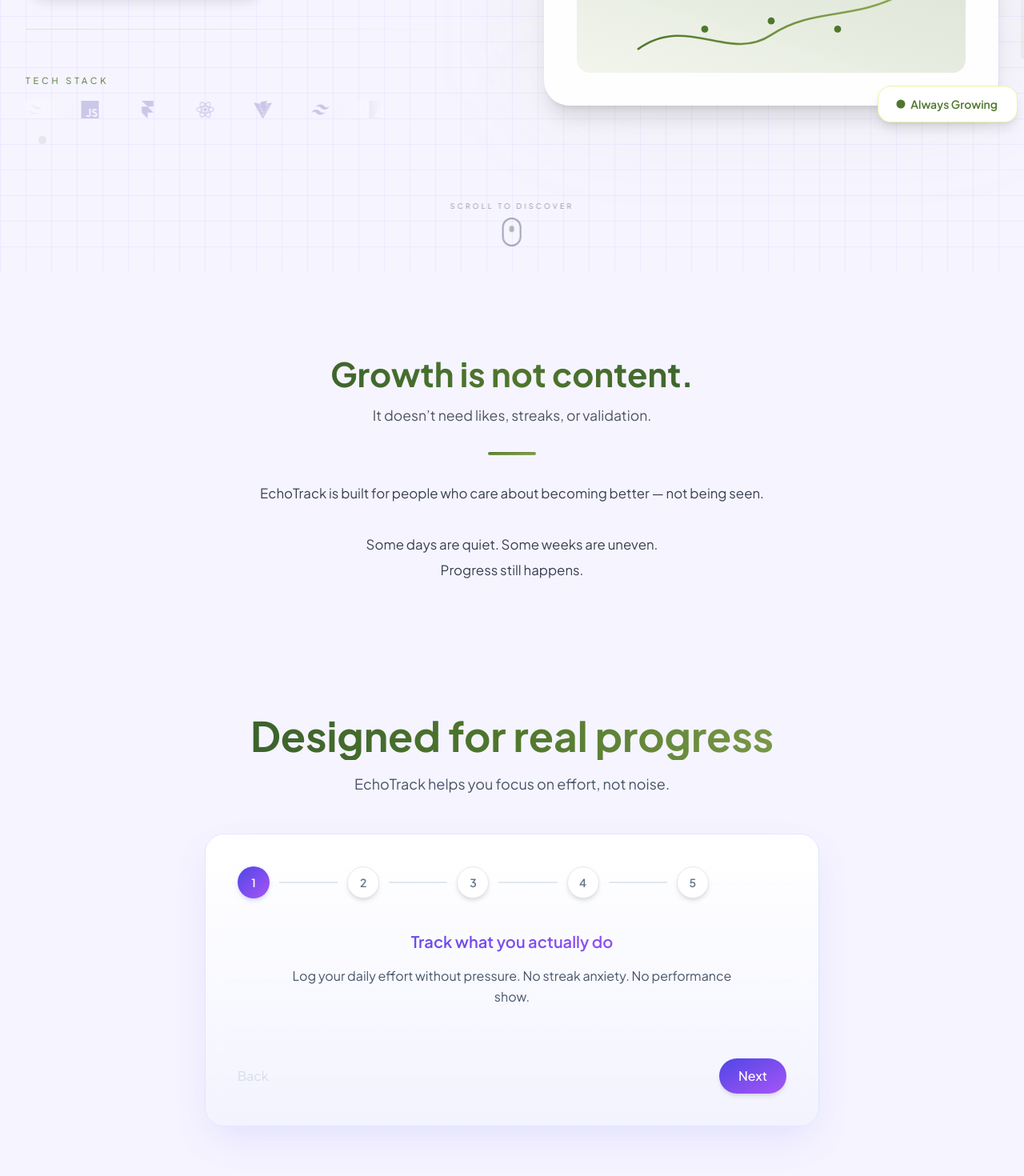
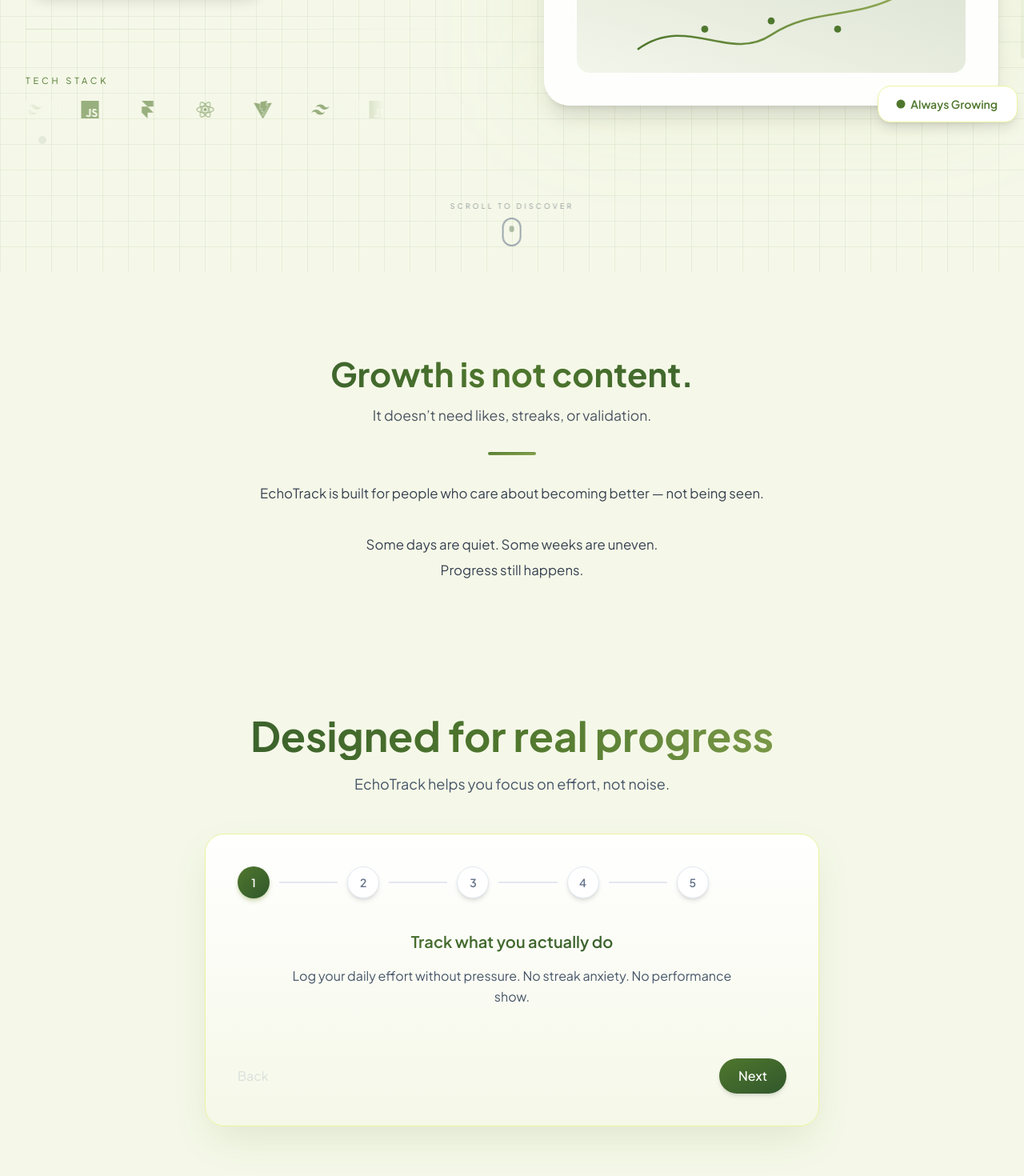
Before and after one commit to anand-exe7/echoTrack_front-end, a React (Vite) app: page / in a window 1280 px wide. Shown: the part 460-1930 px from the top of the page at 80% size. Built offline with nearby package versions, Linux system fonts and the light colour scheme.

Commit message:
Landing page done by mirudhula

```diff
--- a/src/components/landing/GlassIcons.jsx
+++ b/src/components/landing/GlassIcons.jsx
@@ -1,6 +1,6 @@
 const gradientMapping = {
-  indigo: "linear-gradient(135deg,#6366f1,#4f46e5)",
-  violet: "linear-gradient(135deg,#8b5cf6,#7c3aed)",
+  indigo: "linear-gradient(135deg,#4F772D,#31572C)",
+  violet: "linear-gradient(135deg,#90A955,#4F772D)",
 };
 
 const GlassIcons = ({ items }) => {
@@ -39,7 +39,7 @@
               bg-white/70 backdrop-blur-[0.8em]
               border border-white/40
               flex items-center justify-center
-              text-indigo-500 text-[1.6em]
+              text-[#4F772D] text-[1.6em]
               transition-all duration-300 ease-[cubic-bezier(0.83,0,0.17,1)]
               group-hover:text-white
               group-hover:[transform:translate3d(0,0,2em)]"
--- a/src/components/landing/Hero.jsx
+++ b/src/components/landing/Hero.jsx
@@ -38,24 +38,16 @@
       className="min-h-screen pt-32 px-8 max-w-7xl mx-auto relative overflow-hidden"
     >
 
+            <div className="absolute top-10 left-5 w-56 h-56 bg-[#4F772D]/3 rounded-full blur-3xl opacity-30 pointer-events-none animate-pulse" />
 
-      {/* SUBTLE BACKGROUND DECORATIVE ELEMENTS */}
-
-      {/* Floating circles - Top left */}
-      <div className="absolute top-10 left-5 w-56 h-56 bg-[#4F772D]/3 rounded-full blur-3xl opacity-30 pointer-events-none animate-pulse" />
-
-      {/* Floating circles - Bottom right */}
       <div className="absolute bottom-32 right-5 w-64 h-64 bg-[#90A955]/3 rounded-full blur-3xl opacity-30 pointer-events-none animate-pulse" style={{ animationDelay: '1s' }} />
 
-      {/* Small accent dots - scattered */}
       <div className="absolute top-24 left-1/4 w-2 h-2 bg-[#4F772D]/20 rounded-full opacity-40 pointer-events-none" />
       <div className="absolute top-40 right-20 w-3 h-3 bg-[#90A955]/15 rounded-full opacity-30 pointer-events-none" />
       <div className="absolute bottom-40 left-12 w-2.5 h-2.5 bg-[#31572C]/25 rounded-full opacity-35 pointer-events-none" />
 
-      {/* Subtle gradient line accent - left side */}
       <div className="absolute left-0 top-1/3 w-1 h-32 bg-gradient-to-b from-[#4F772D]/10 via-[#4F772D]/5 to-transparent pointer-events-none" />
 
-      {/* Subtle gradient line accent - right side */}
       <div className="absolute right-0 bottom-1/3 w-1 h-40 bg-gradient-to-t from-[#90A955]/10 via-[#90A955]/5 to-transparent pointer-events-none" />
 
       <div className="grid md:grid-cols-2 gap-20 items-center relative z-10">
@@ -117,10 +109,6 @@
             </motion.button>
           </div>
 
-          {/* STATS SECTION */}
-
-
-          {/* Small accent divider */}
           <div className="mt-10 flex items-center gap-4 opacity-50">
             <div className="h-px flex-1 bg-gradient-to-r from-[#4F772D]/30 to-transparent" />
           </div>
@@ -191,7 +179,6 @@
               Small effort, repeated calmly, compounds into meaningful growth.
             </p>
 
-            {/* INTERACTIVE PROGRESS INDICATOR */}
             <div className="mb-6 space-y-3">
               {["Consistency", "Awareness", "Progress"].map((label, i) => (
                 <motion.div
@@ -218,7 +205,6 @@
               ))}
             </div>
 
-            {/* ANIMATED CHART */}
             <motion.div
               className="
                 mt-4 h-[150px] rounded-2xl p-6
@@ -246,7 +232,6 @@
                   transition={{ duration: 2, ease: "easeInOut" }}
                   viewport={{ once: true }}
                 />
-                {/* Animated dots on line */}
                 {[0.25, 0.5, 0.75].map((pos, i) => (
                   <motion.circle
                     key={i}
@@ -266,7 +251,6 @@
             </motion.div>
           </motion.div>
 
-          {/* FLOATING BADGE */}
           <motion.div
             className="absolute -bottom-6 -right-6 px-6 py-3 rounded-2xl bg-white shadow-lg border border-[#ECF39E]"
             animate={{ y: [0, -10, 0] }}
--- a/src/components/landing/LogoLoop.jsx
+++ b/src/components/landing/LogoLoop.jsx
@@ -20,7 +20,7 @@
           <div
             key={index}
             className="flex items-center justify-center flex-shrink-0
-                       text-[#a8a5d6] opacity-70"
+                       text-[#4F772D] opacity-70"
             style={{
               fontSize: `${logoHeight}px`,
               height: `${logoHeight}px`,
@@ -32,8 +32,8 @@
       </div>
 
       {/* Fade edges */}
-      <div className="pointer-events-none absolute inset-y-0 left-0 w-16 bg-gradient-to-r from-[#faf7ff] to-transparent" />
-      <div className="pointer-events-none absolute inset-y-0 right-0 w-16 bg-gradient-to-l from-[#faf7ff] to-transparent" />
+      <div className="pointer-events-none absolute inset-y-0 left-0 w-16 bg-gradient-to-r from-[#F5F8E8] to-transparent" />
+      <div className="pointer-events-none absolute inset-y-0 right-0 w-16 bg-gradient-to-l from-[#F5F8E8] to-transparent" />
     </div>
   );
 }
--- a/src/components/landing/PillNav.jsx
+++ b/src/components/landing/PillNav.jsx
@@ -54,7 +54,7 @@
 
         {/* LEFT — LOGO */}
         <div className="text-xl font-bold tracking-wide">
-          <span className="bg-gradient-to-r from-purple-500 via-indigo-500 to-violet-500 bg-clip-text text-transparent">
+          <span className="bg-gradient-to-r from-[#4F772D] via-[#90A955] to-[#31572C] bg-clip-text text-transparent">
             {logoText}
           </span>
         </div>
@@ -73,14 +73,14 @@
                     onMouseLeave={() => handleLeave(i)}
                     className={`relative px-5 py-2 rounded-full text-sm font-semibold overflow-hidden transition-colors duration-300 ${
                       isActive
-                        ? "text-indigo-600"
+                        ? "text-[#4F772D]"
                         : "text-slate-700"
                     }`}
                   >
                     {/* Hover circle */}
                     <span
                       ref={el => (circleRefs.current[i] = el)}
-                      className="absolute left-1/2 bottom-0 rounded-full bg-gradient-to-r from-indigo-500 to-purple-500"
+                      className="absolute left-1/2 bottom-0 rounded-full bg-gradient-to-r from-[#4F772D] to-[#90A955]"
                     />
 
                     <span className="relative z-10">
@@ -97,14 +97,14 @@
         <div className="hidden md:flex items-center gap-4">
 
           {/* Login */}
-          <button className="text-sm font-semibold text-slate-700 hover:text-indigo-600 transition-colors duration-300">
+          <button className="text-sm font-semibold text-slate-700 hover:text-[#4F772D] transition-colors duration-300">
             Login
           </button>
 
           {/* Signup */}
           <button className="px-6 py-2 rounded-full text-white text-sm font-semibold
-            bg-gradient-to-r from-indigo-500 to-purple-500
-            hover:from-indigo-600 hover:to-purple-600
+            bg-gradient-to-r from-[#4F772D] to-[#90A955]
+            hover:from-[#31572C] hover:to-[#4F772D]
             transition-all duration-300 shadow-md hover:shadow-lg">
             Sign Up
           </button>
--- a/src/components/landing/Stepper.jsx
+++ b/src/components/landing/Stepper.jsx
@@ -50,10 +50,10 @@
         max-w-3xl
         mx-auto
         rounded-3xl
-        border border-indigo-100
-        bg-gradient-to-b from-white to-indigo-50/40
+        border border-[#ECF39E]
+        bg-gradient-to-b from-white to-[#F5F8E8]
         backdrop-blur-md
-        shadow-[0_20px_50px_-10px_rgba(99,102,241,0.15)]
+        shadow-[0_20px_50px_-10px_rgba(79,119,45,0.15)]
         px-10 py-10
       "
     >
@@ -74,9 +74,9 @@
                 shadow-md
                 ${
                   index === current
-                    ? "bg-gradient-to-br from-indigo-600 to-purple-500 text-white shadow-indigo-300/40"
+                    ? "bg-gradient-to-br from-[#4F772D] to-[#31572C] text-white shadow-[#90A955]/40"
                     : index < current
-                    ? "bg-gradient-to-br from-indigo-500 to-purple-400 text-white shadow-indigo-200/30"
+                    ? "bg-gradient-to-br from-[#90A955] to-[#4F772D] text-white shadow-[#90A955]/30"
                     : "bg-white text-slate-500 border border-slate-200"
                 }
               `}
@@ -103,8 +103,8 @@
             font-semibold
             mb-4
             bg-gradient-to-r
-            from-indigo-600
-            to-purple-500
+            from-[#4F772D]
+            to-[#31572C]
             bg-clip-text
             text-transparent
           "
@@ -141,8 +141,8 @@
             px-6 py-2.5
             rounded-full
             bg-gradient-to-br
-            from-indigo-600
-            to-purple-500
+            from-[#4F772D]
+            to-[#31572C]
             text-white
             font-medium
             shadow-md
--- a/src/index.css
+++ b/src/index.css
@@ -17,8 +17,8 @@
   min-height: 100vh;
   position: relative;
 
-  /* Lavender base */
-  background-color: #F6F4FF;
+  /* Green base */
+  background-color: #F5F8E8;
 }
 
 /* =========================================
@@ -32,8 +32,8 @@
   pointer-events: none;
 
   background-image:
-    linear-gradient(rgba(124, 58, 237, 0.06) 1px, transparent 1px),
-    linear-gradient(90deg, rgba(124, 58, 237, 0.06) 1px, transparent 1px);
+    linear-gradient(rgba(79, 119, 45, 0.08) 1px, transparent 1px),
+    linear-gradient(90deg, rgba(79, 119, 45, 0.08) 1px, transparent 1px);
 
   background-size: 32px 32px;
 }
--- a/tailwind.config.js
+++ b/tailwind.config.js
@@ -4,10 +4,13 @@
   theme: {
     extend: {
       colors: {
-        primary: "#4e54c8",
-        lavender: {
-          soft: "#a5b4fc",
-          secondary: "#6c6ff5",
+        primary: "#4F772D",
+        echoGreen: {
+          darkest: "#132A13",
+          dark: "#31572C",
+          medium: "#4F772D",
+          light: "#90A955",
+          lightest: "#ECF39E",
         },
       },
       fontFamily: {
```
